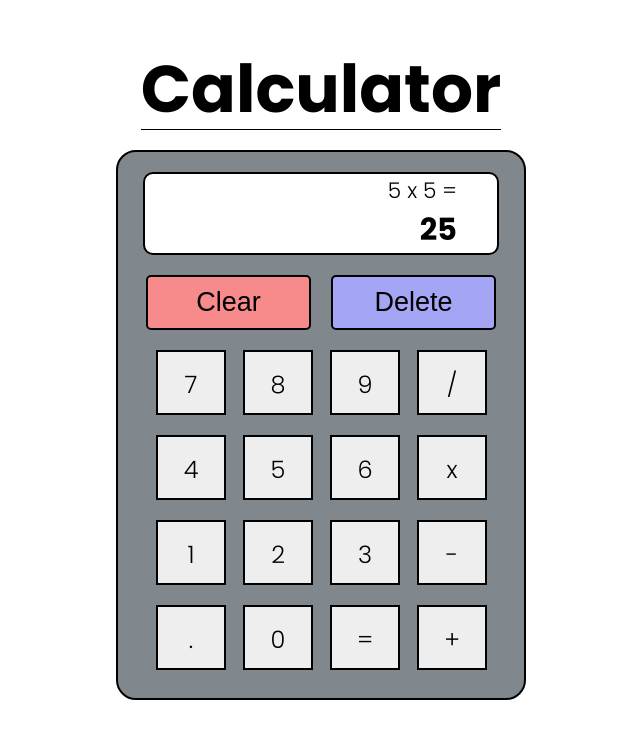
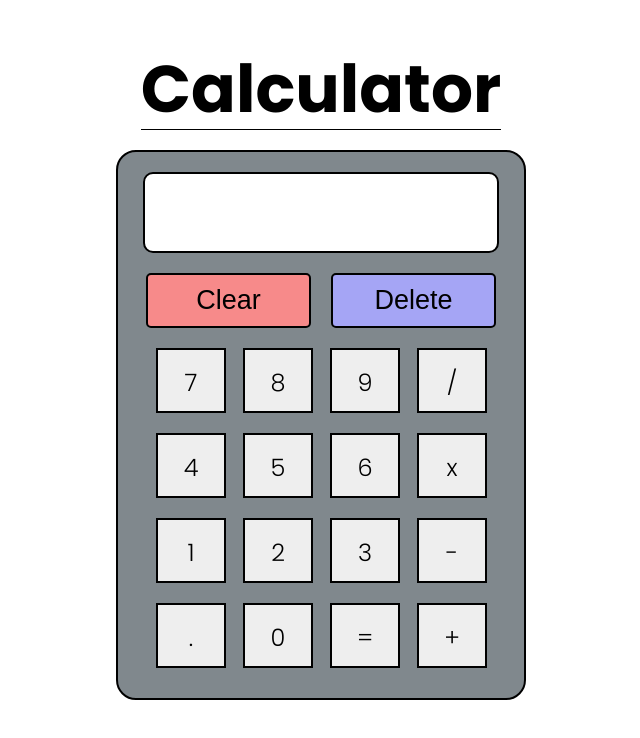
Before and after one commit to Pafestivo/Calculator, a plain HTML site: page index.html in a window 1280 px wide. Shown: the whole page, without its empty margins (319-959 px from the left). Drawn offline with Linux system fonts and the light colour scheme.

Commit message:
Remove place holders on the calculator screen

```diff
--- a/index.html
+++ b/index.html
@@ -16,8 +16,8 @@
   </header>
   <div class="calc-box">
     <div class="calc-screen">
-      <p id="screen-input" class="calc-input">5 x 5 =</p>
-      <p id="screen-output" class="calc-output">25</p>
+      <p id="screen-input" class="calc-input"></p>
+      <p id="screen-output" class="calc-output"></p>
     </div> <!-- /calc-screen-->
     <div class="top-btns">
       <button id="clear" class="top btn">Clear</button>
```
